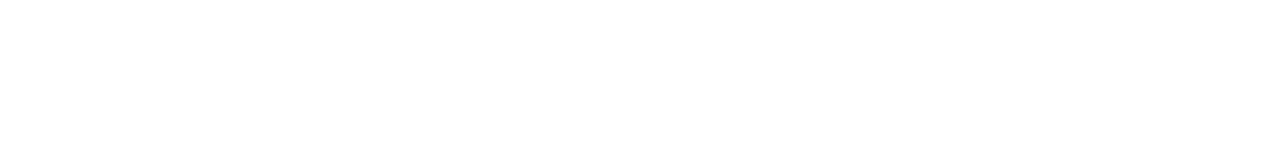
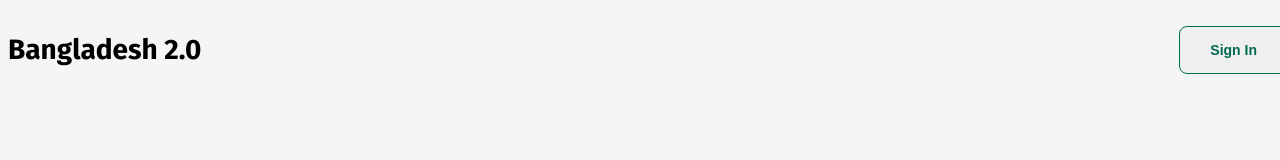
Before and after one commit to ebny-buniad/assignment-1, a plain HTML site: page index.html in a window 1280 px wide. Drawn offline with Linux system fonts and the light colour scheme.

Commit message:
added navbar

```diff
--- /dev/null
+++ b/assets/styles/style.css
@@ -0,0 +1,37 @@
+body {
+    font-family: "Fira Sans", serif;
+    background-color: rgb(245, 245, 245);
+}
+
+
+/* Header Styles */
+
+nav {
+    display: flex;
+    justify-content: space-between;
+    align-items: center;
+    width: 1280px;
+    margin: auto;
+}
+
+.logo-text {
+    font-size: 28px;
+    font-weight: 700;
+    line-height: 38px;
+}
+
+.sign-in-btn {
+    padding: 15px 30px 15px 30px;
+    border: 1px solid rgb(0, 106, 80);
+    border-radius: 8px;
+    color: rgb(0, 106, 80);
+    font-size: 14px;
+    font-weight: 600;
+    transition: .3s;
+}
+
+.sign-in-btn:hover {
+    background-color: rgb(0, 106, 80);
+    color: #ffffffff;
+    cursor: pointer;
+}
--- a/index.html
+++ b/index.html
@@ -1,11 +1,36 @@
 <!DOCTYPE html>
 <html lang="en">
+
 <head>
     <meta charset="UTF-8">
     <meta name="viewport" content="width=device-width, initial-scale=1.0">
-    <title>Document</title>
+    <title>Bangladesh 2.0</title>
+    <!-- CSS File -->
+    <link rel="stylesheet" href="assets/styles/style.css">
+    <link rel="shortcut icon" href="assets/images/bangladesh.png" type="image/x-icon">
+    <!-- Google font -->
+    <link rel="preconnect" href="https://fonts.googleapis.com">
+    <link rel="preconnect" href="https://fonts.gstatic.com" crossorigin>
+    <link
+        href="https://fonts.googleapis.com/css2?family=Fira+Sans:ital,wght@0,100;0,200;0,300;0,400;0,500;0,600;0,700;0,800;0,900;1,100;1,200;1,300;1,400;1,500;1,600;1,700;1,800;1,900&display=swap"
+        rel="stylesheet">
 </head>
+
 <body>
+    <header>
+        <nav>
+            <div>
+                <h2 class="logo-text">Bangladesh 2.0</h2>
+            </div>
+            <div><button class="sign-in-btn">Sign In</button></div>
+        </nav>
+    </header>
+    <main>
 
+    </main>
+    <footer>
+
+    </footer>
 </body>
+
 </html>
```
Also changed, not shown: assets/images/bangladesh.png (added).
